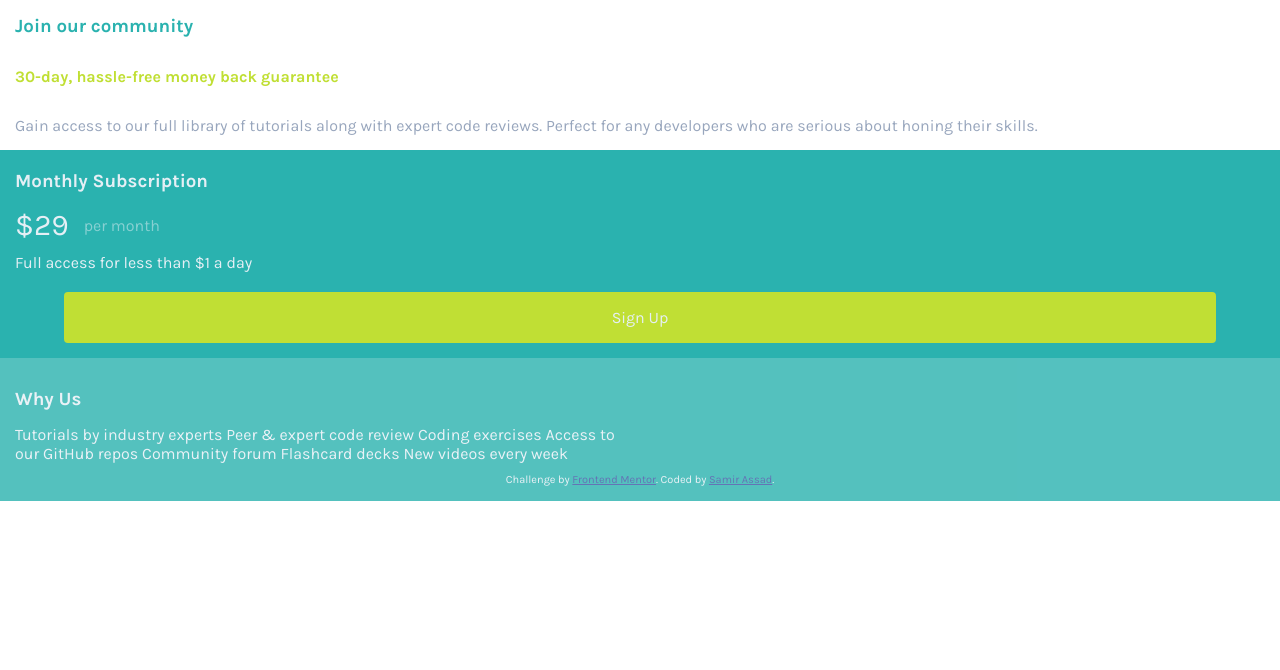
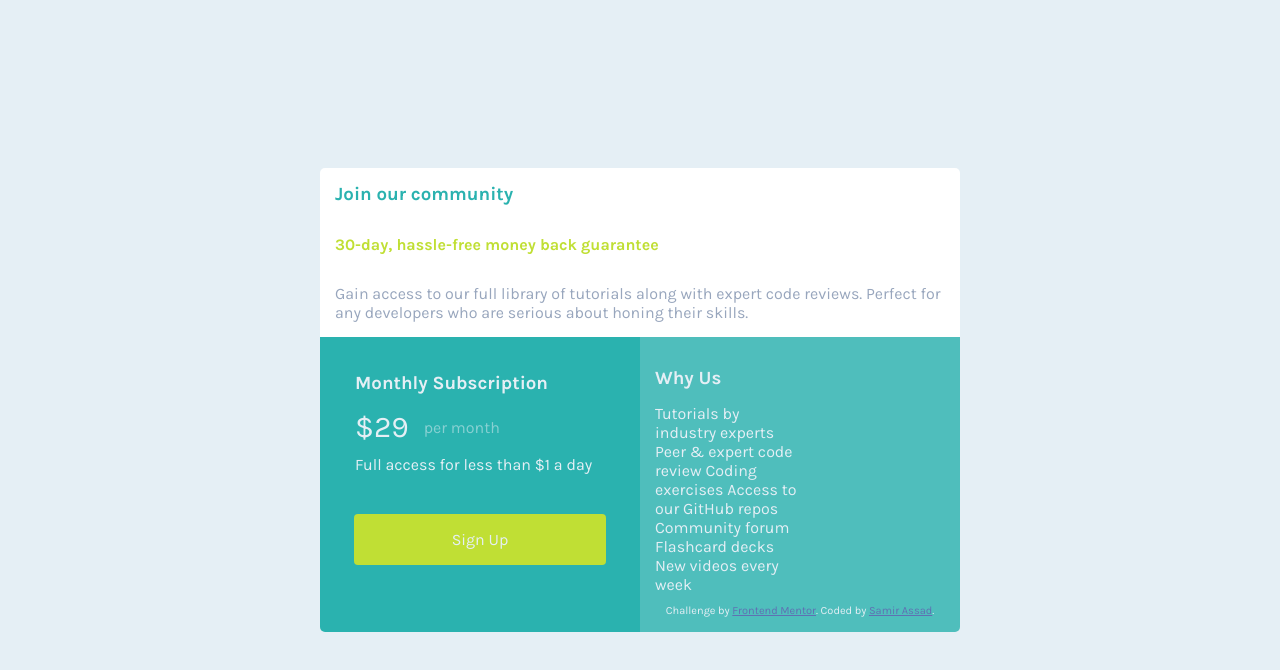
Before and after one commit to Assad93/single-price-grid-component, a plain HTML site: page index.html in a window 1280 px wide. Drawn offline with Linux system fonts and the light colour scheme.

Commit message:
implement laptop 1024px width layout

```diff
--- a/css/styles.css
+++ b/css/styles.css
@@ -11,10 +11,18 @@ html, body {
     font-family: Karla, sans-serif;
 }
 
+.page {
+    height: 100%;
+}
+
 .container {
     height: 100%;
     display: flex;
     flex-direction: column;
+}
+
+.join-community {
+    background-color: #FFF;
 }
 
 .join-community .title {
@@ -84,7 +92,7 @@ html, body {
 }
 
 .why-us .title {
-    font-weight: 700px;
+    font-weight: 700;
     padding: 15px 0;
 }
 
@@ -101,3 +109,49 @@ html, body {
 .attribution a {
     color: hsl(228, 45%, 44%);
 }
+
+@media (min-width: 1024px) {
+
+    .page {
+        display: flex;
+        align-items: center;
+        justify-content: center;
+        background-color: hsl(204, 43%, 93%);
+    }
+
+    .container {
+        width: 50%;
+        height: 50%;
+        display: flex;
+        align-items: center;
+        justify-content: center;
+        flex-direction: column;
+    }
+
+    .secondary-info {
+        display: flex;
+        flex-direction: row;
+    }
+
+    .join-community {
+        border-radius: 5px 5px 0 0;
+    }
+
+    .monthly-subscription {
+        width: 50%;
+        border-radius: 0 0 0 5px;
+
+        display: flex;
+        flex-direction: column;
+        padding: 20px 20px;
+    }
+
+    .monthly-subscription p {
+        margin-bottom: 20px;
+    }
+
+    .why-us {
+        width: 50%;
+        border-radius: 0 0 5px 0;
+    }
+}
--- a/index.html
+++ b/index.html
@@ -12,6 +12,7 @@
 
 </head>
 <body>
+  <div class="page">
     <div class="container">
       <div class="join-community">
         <h3 class="title">Join our community</h3>
@@ -21,6 +22,7 @@
           Perfect for any developers who are serious about honing their skills.
         </p>
       </div>
+      <div class="secondary-info">
         <div class="monthly-subscription">
           <h3 class="title">Monthly Subscription</h3>
           <div class="price-container"><span class="price">&dollar;29</span><span class="paytime">per month</span></div>
@@ -46,5 +48,7 @@
           </footer>
         </div>
       </div>
+    </div>
+  </div>
 </body>
 </html>
```
Lines whose indentation alone changed are shown as unchanged.
